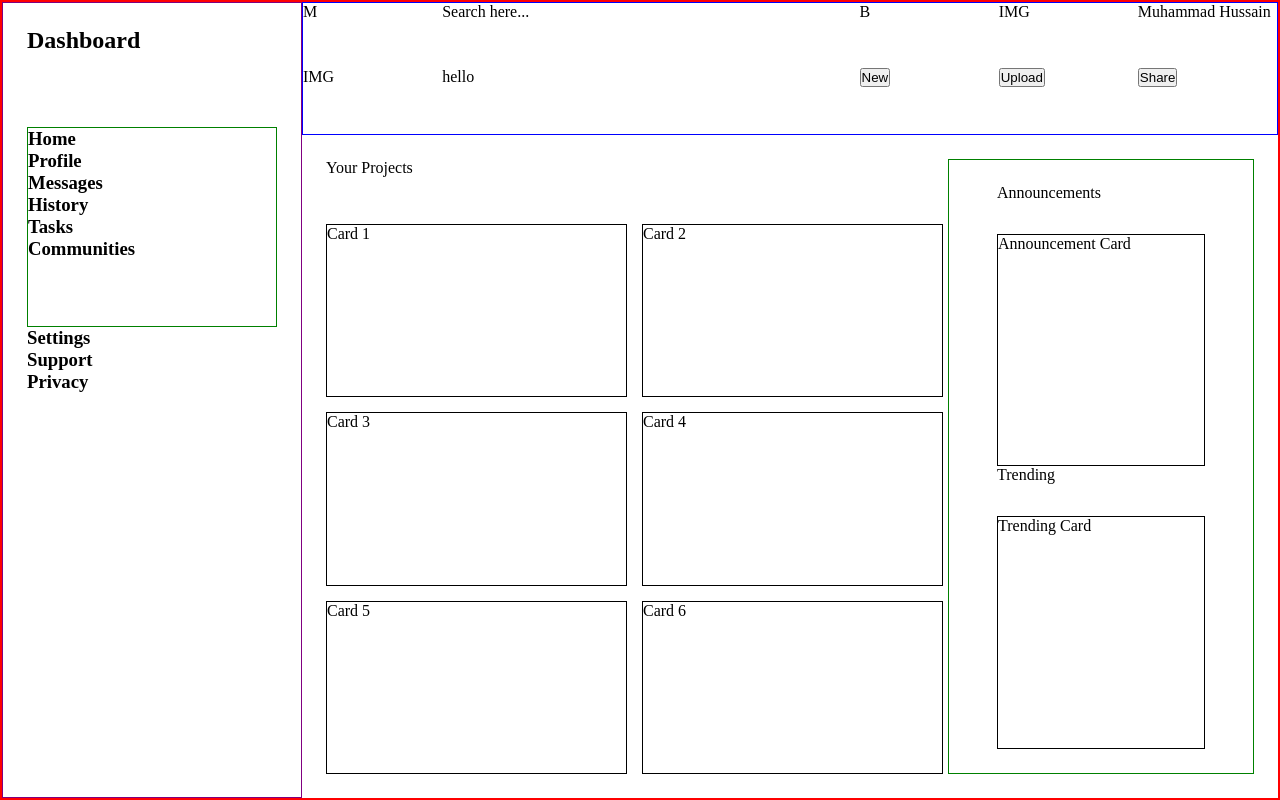
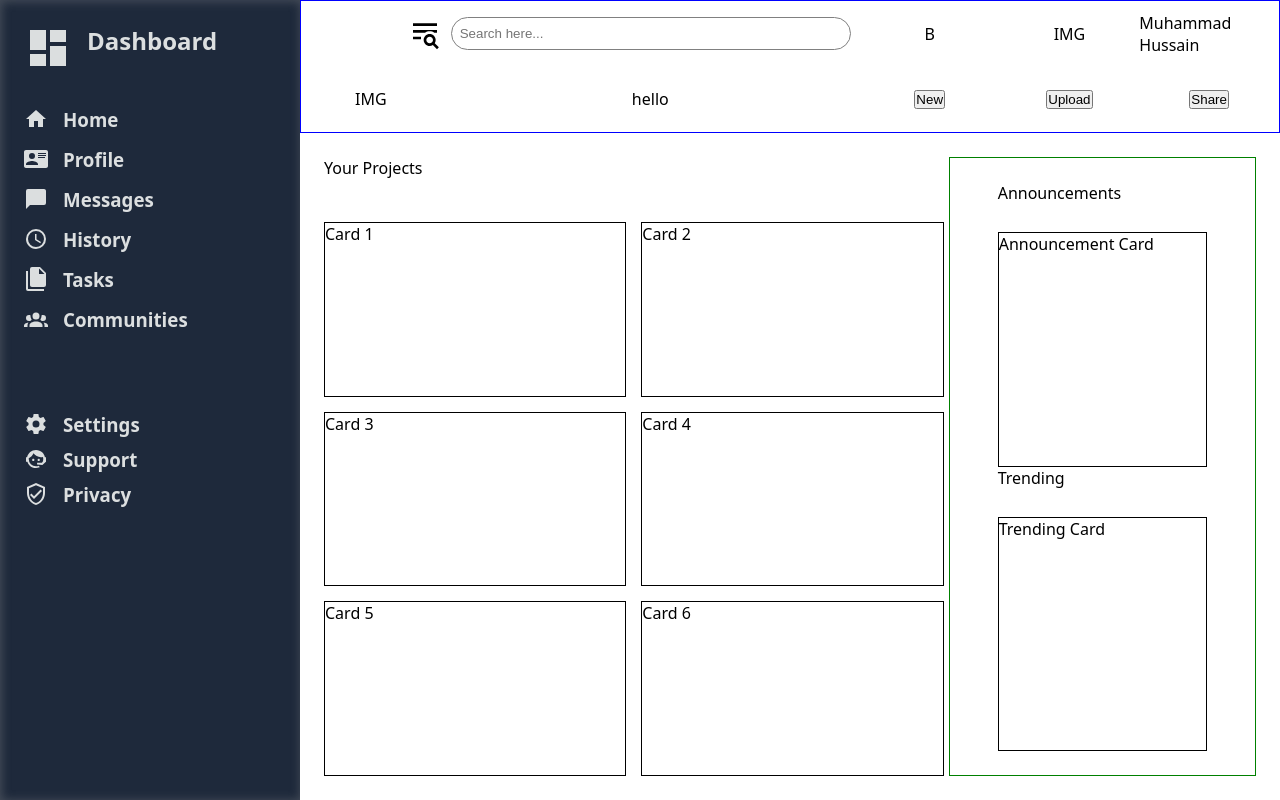
Before and after one commit to Hussain-Javed-K213584/02-Admin-Dashboard, a plain HTML site: page index.html in a window 1280 px wide. Drawn offline with Linux system fonts and the light colour scheme.

Commit message:
Sidebar Styling Completed
- Added image icons for website
- The sidebar styling has been completed

The sidebar contents uses flex to display evenly.

```diff
--- a/index.html
+++ b/index.html
@@ -9,32 +9,70 @@
 <body>
     <div class="container">
         <div class="header">
-            <div class="search-icon">M</div>
-            <div class="search-bar">Search here...</div>
+            <div class="search-icon"><img class="search-message-icon" src="./images/text-search.svg"></div>
+            <div class="search-bar">
+                <input type="text" placeholder="Search here...">
+            </div>
             <div class="bellicon">B</div>
             <div class="profile-img">IMG</div>
             <div class="profile-name">Muhammad Hussain</div>
             <div class="profile-img main-img">IMG</div>
             <div class="hello-msg">hello</div>
-            <div class="new-btn"><button>New</button></div>
-            <div class="upload-btn"><button>Upload</button></div>
-            <div class="share-btn"><button>Share</button></div>
+            <div class="new-btn">
+                <button>New</button>
+            </div>
+            <div class="upload-btn">
+                <button>Upload</button>
+            </div>
+            <div class="share-btn">
+                <button>Share</button>
+            </div>
         </div>
 
         <div class="sidebar">
+            <div class="icons">
+                <img src="./images/view-dashboard.svg" class="white-filter" alt="dashboard icon">
                 <h2>Dashboard</h2>
+            </div>
             <div class="dashboard-content first-half">
+                <div class="icons">
+                    <img src="./images/home.svg" alt="home icon" class="white-filter small-ico">
                     <h3>Home</h3>
+                </div>
+                <div class="icons">
+                    <img src="./images/card-account-details.svg" alt="profile Icon" class="white-filter small-ico">
                     <h3>Profile</h3>
+                </div>
+                <div class="icons">
+                    <img src="./images/message.svg" alt="message Icon" class="white-filter small-ico">
                     <h3>Messages</h3>
+                </div>
+                <div class="icons">
+                    <img src="./images/clock-outline.svg" alt="History Icon" class="white-filter small-ico">
                     <h3>History</h3>
+                </div>
+                <div class="icons">
+                    <img src="./images/file-multiple.svg" alt="Tasks Icon" class="white-filter small-ico">
                     <h3>Tasks</h3>
+                </div>
+                <div class="icons">
+                    <img src="./images/account-group.svg" alt="Community Icon" class="white-filter small-ico">
                     <h3>Communities</h3>
                 </div>
+            </div>
             <div class="dashboard-content second-half">
+                <div class="icons">
+                    <img src="./images/cog.svg" alt="Settings Icon" class="white-filter small-ico">
                     <h3>Settings</h3>
+                </div>
+                <div class="icons">
+                    <img src="./images/face-agent.svg" alt="Support Icon" class="white-filter small-ico">
                     <h3>Support</h3>
+                </div>
+                <div class="icons">
+                    <img src="./images/shield-check-outline.svg" alt="Privacy Icon" class="white-filter small-ico">
                     <h3>Privacy</h3>
+                </div>
             </div>
         </div>
 
--- a/styles.css
+++ b/styles.css
@@ -8,10 +8,28 @@ html,
 body{
     width: 100%;
     height: 100%;
+    font-family: system-ui, -apple-system, BlinkMacSystemFont, 'Segoe UI', Roboto, Oxygen, Ubuntu, Cantarell, 'Open Sans', 'Helvetica Neue', sans-serif;
+}
+
+.white-filter{
+   filter: invert(98%) sepia(7%) saturate(123%) hue-rotate(162deg) brightness(88%) contrast(99%);
+   width: 48px;
+}
+.icons{
+    display: flex;
+    flex-direction: row;
+    justify-content: flex-start;
+    gap: 15px;
+    align-items: flex-start;
+    color: #dcdfe0;
+}
+
+.small-ico{
+    width: 24px;
 }
 
 .container{
-    border: 2px solid red;
+    /* border: 2px solid red; */
     width: 100%;
     height: 100%;
     display: inline-grid;
@@ -29,22 +47,51 @@ body{
     grid-column: 2 / 5;
 }
 
+.header > div{
+    display: flex;
+    flex-direction: column;
+    flex: 0;
+    justify-content: center;
+    align-items: center;
+}
+
+div.search-icon{
+    align-items: flex-end;
+}
+
+.search-message-icon{
+    width: 32px;
+}
+
+div.search-bar{
+    align-items: flex-start;
+    margin-left: 10px;
+}
+
 .sidebar{
     height: 100%;
-    border: 1px solid purple;
+    /* border: 1px solid purple; */
     display: grid;
-    grid-template-rows: 100px 200px 200px;
+    grid-template-rows: 75px repeat(2, 15rem);
     grid-row: 1 / -1;
     padding: 1.5rem;
+    background-color: #1e293b;
+    box-shadow: inset 1px 1px 10px 1px rgba(154, 154, 155, 0.3);
 }
 
 .first-half{
-    border: 1px solid green;
     grid-row: 2 / 3;
+    display: flex;
+    flex-direction: column;
+    justify-content: space-around;
 }
 
 .second-half{
     grid-row: 3 / 4;
+    display: flex;
+    flex-direction: column;
+    justify-content: center;
+    gap: 10px;
 }
 
 .main-content{
@@ -83,7 +130,10 @@ body{
     overflow: none;
 }
 
-.announcement,
-.trending{
-    /* width: 80%; */
+input[type="text"]{
+    outline: none;
+    border: 1px solid grey;
+    padding: 0.5rem;
+    width: 400px;
+    border-radius: 50px;
 }
```
Also changed, not shown: images/account-group.svg (added), images/bell-ring-outline.svg (added), images/card-account-details.svg (added), images/clock-outline.svg (added), images/cog.svg (added), images/eye-plus-outline.svg (added), images/face-agent.svg (added), images/file-multiple.svg (added), images/home.svg (added), images/message.svg (added), images/shield-check-outline.svg (added), images/source-fork.svg (added), images/star-plus-outline.svg (added), images/text-search.svg (added), 1 more files. Lines whose indentation alone changed are shown as unchanged.
